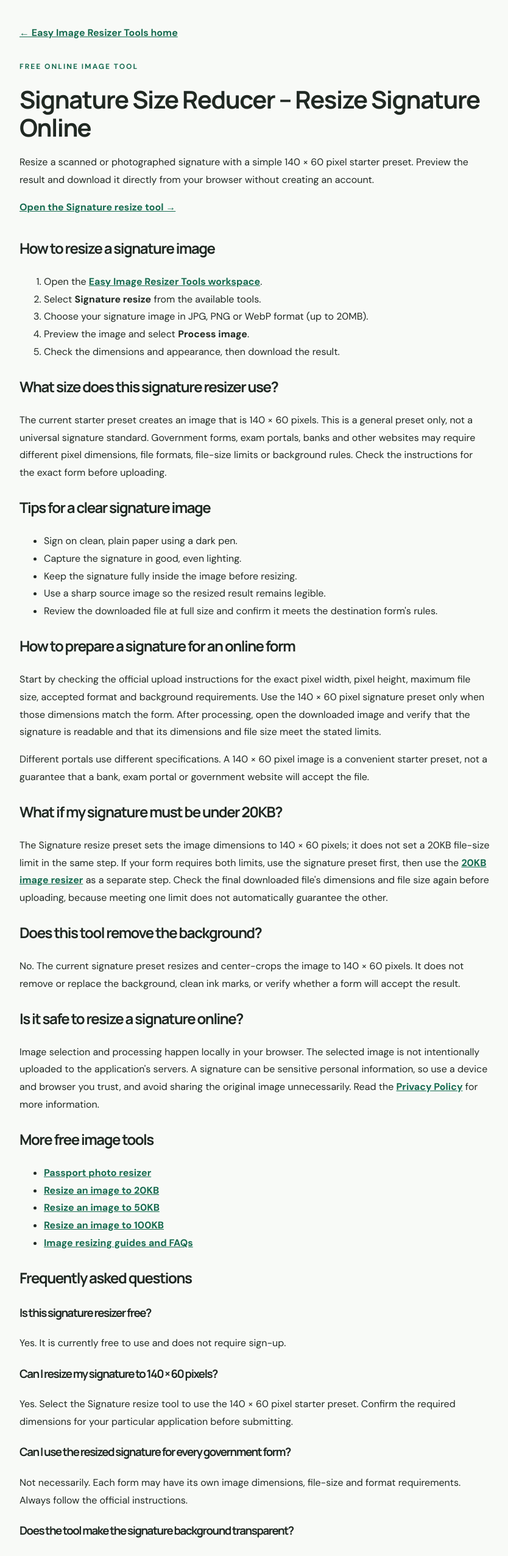
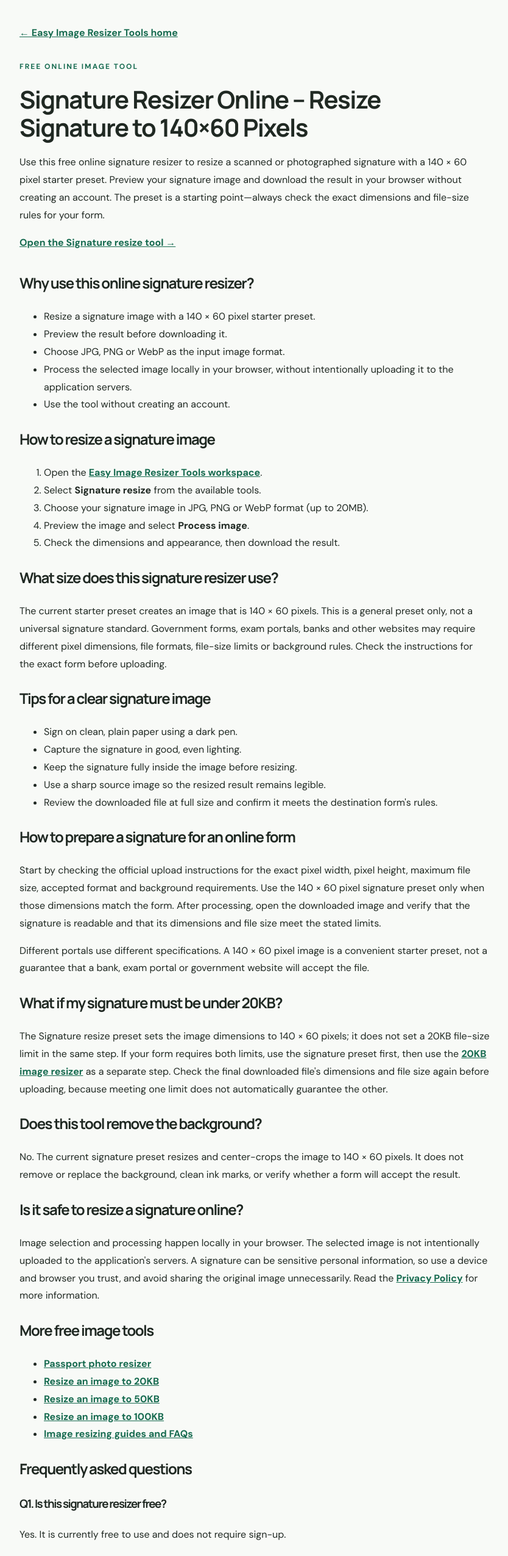
Before and after one commit to ashrafhashmi95786-sys/easy-image-resizer, a Next.js app: page /signature-resizer in a window 1280 px wide. Shown: the top 2551 px of the page at 61% size, without its empty margins (222-1056 px from the left). Built offline with nearby package versions, Linux system fonts and the light colour scheme.

Commit message:
Improve signature resizer SEO content and FAQs (#23)

```diff
--- a/app/signature-resizer/page.tsx
+++ b/app/signature-resizer/page.tsx
@@ -4,11 +4,11 @@ import Link from "next/link";
 const siteUrl = "https://easyimageresizertools.com";
 
 export const metadata: Metadata = {
-  title: "Signature Size Reducer Online – Resize to 140×60 Pixels",
-  description: "Free online signature size reducer. Resize your scanned signature to 140×60 pixels, preview the result and download it directly in your browser. No signup required.",
+  title: "Signature Resizer Online Free – 140×60 Pixels",
+  description: "Resize a signature online for free with a 140×60 pixel preset. Preview and download JPG, PNG or WebP images in your browser—no signup required.",
   alternates: { canonical: `${siteUrl}/signature-resizer` },
   openGraph: {
-    title: "Signature Size Reducer Online – Resize to 140×60 Pixels | Easy Image Resizer Tools",
+    title: "Signature Resizer Online Free – 140×60 Pixels | Easy Image Resizer Tools",
     description: "Free online signature size reducer. Resize your scanned signature to 140×60 pixels, preview the result and download it directly in your browser. No signup required.",
     url: `${siteUrl}/signature-resizer`,
     type: "article",
@@ -23,10 +23,20 @@ export default function SignatureResizerPage() {
       <Link href="/" style={linkStyle}>← Easy Image Resizer Tools home</Link>
       <header style={{ margin: "30px 0" }}>
         <p style={{ color: "#176b50", fontWeight: 700, letterSpacing: 2, fontSize: 12 }}>FREE ONLINE IMAGE TOOL</p>
-        <h1 style={{ fontSize: 40, lineHeight: 1.15 }}>Signature Size Reducer – Resize Signature Online</h1>
-        <p>Resize a scanned or photographed signature with a simple 140 × 60 pixel starter preset. Preview the result and download it directly from your browser without creating an account.</p>
+        <h1 style={{ fontSize: 40, lineHeight: 1.15 }}>Signature Resizer Online – Resize Signature to 140×60 Pixels</h1>
+        <p>Use this free online signature resizer to resize a scanned or photographed signature with a 140 × 60 pixel starter preset. Preview your signature image and download the result in your browser without creating an account. The preset is a starting point—always check the exact dimensions and file-size rules for your form.</p>
         <p><Link href="/#tools" style={linkStyle}>Open the Signature resize tool →</Link></p>
       </header>
+      <section>
+        <h2>Why use this online signature resizer?</h2>
+        <ul>
+          <li>Resize a signature image with a 140 × 60 pixel starter preset.</li>
+          <li>Preview the result before downloading it.</li>
+          <li>Choose JPG, PNG or WebP as the input image format.</li>
+          <li>Process the selected image locally in your browser, without intentionally uploading it to the application servers.</li>
+          <li>Use the tool without creating an account.</li>
+        </ul>
+      </section>
       <section>
         <h2>How to resize a signature image</h2>
         <ol>
@@ -80,14 +90,16 @@ export default function SignatureResizerPage() {
       </section>
       <section>
         <h2>Frequently asked questions</h2>
-        <h3>Is this signature resizer free?</h3>
+        <h3>Q1. Is this signature resizer free?</h3>
         <p>Yes. It is currently free to use and does not require sign-up.</p>
-        <h3>Can I resize my signature to 140 × 60 pixels?</h3>
+        <h3>Q2. Can I resize my signature to 140 × 60 pixels?</h3>
         <p>Yes. Select the Signature resize tool to use the 140 × 60 pixel starter preset. Confirm the required dimensions for your particular application before submitting.</p>
-        <h3>Can I use the resized signature for every government form?</h3>
+        <h3>Q3. Can I use the resized signature for every government form?</h3>
         <p>Not necessarily. Each form may have its own image dimensions, file-size and format requirements. Always follow the official instructions.</p>
-        <h3>Does the tool make the signature background transparent?</h3>
+        <h3>Q4. Does the tool make the signature background transparent?</h3>
         <p>No. It does not remove or replace the background.</p>
+        <h3>Q5. Can I resize my signature to 20KB?</h3>
+        <p>The signature preset sets dimensions to 140 × 60 pixels, not a guaranteed 20KB file size. If your form requires both limits, use the <Link href="/resize-image-to-20kb" style={linkStyle}>20KB image resizer</Link> after resizing, then verify both the final dimensions and file size.</p>
       </section>
       <p style={{ marginTop: 36 }}><Link href="/#tools" style={linkStyle}>Resize your signature now →</Link></p>
     </main>
```
